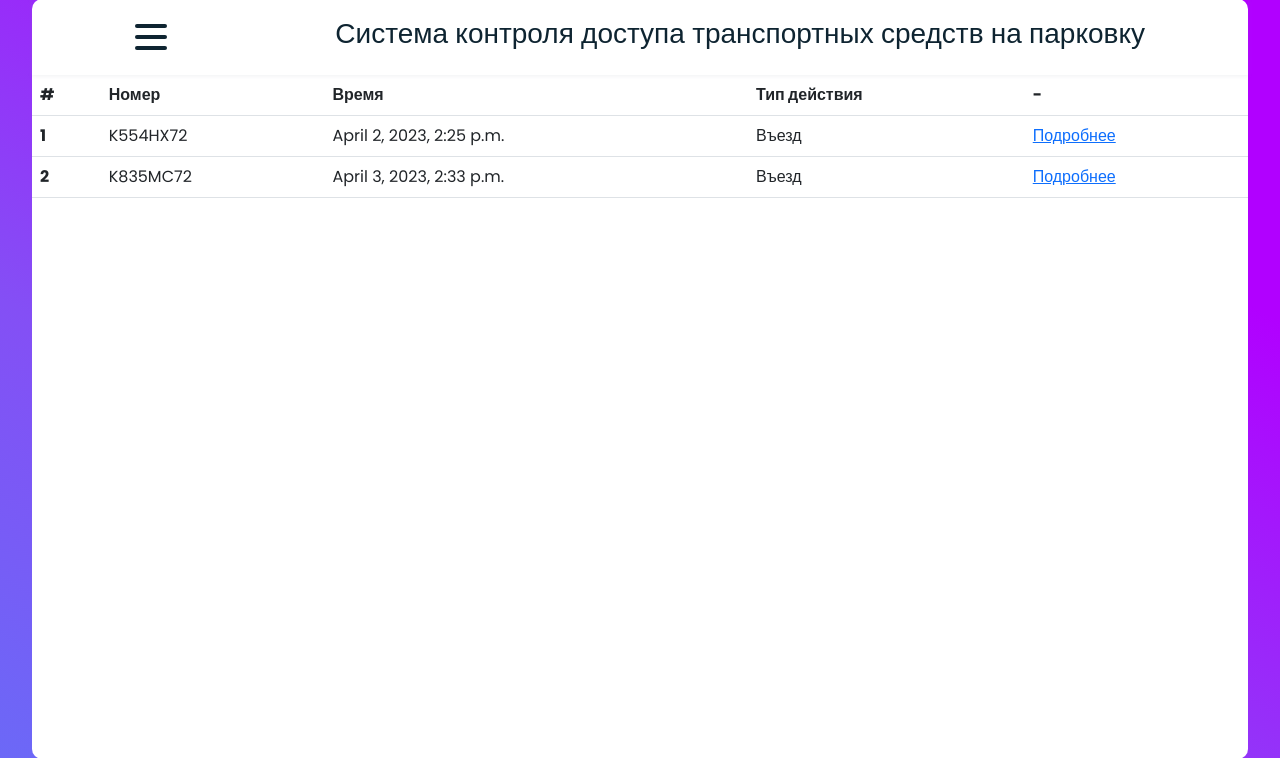
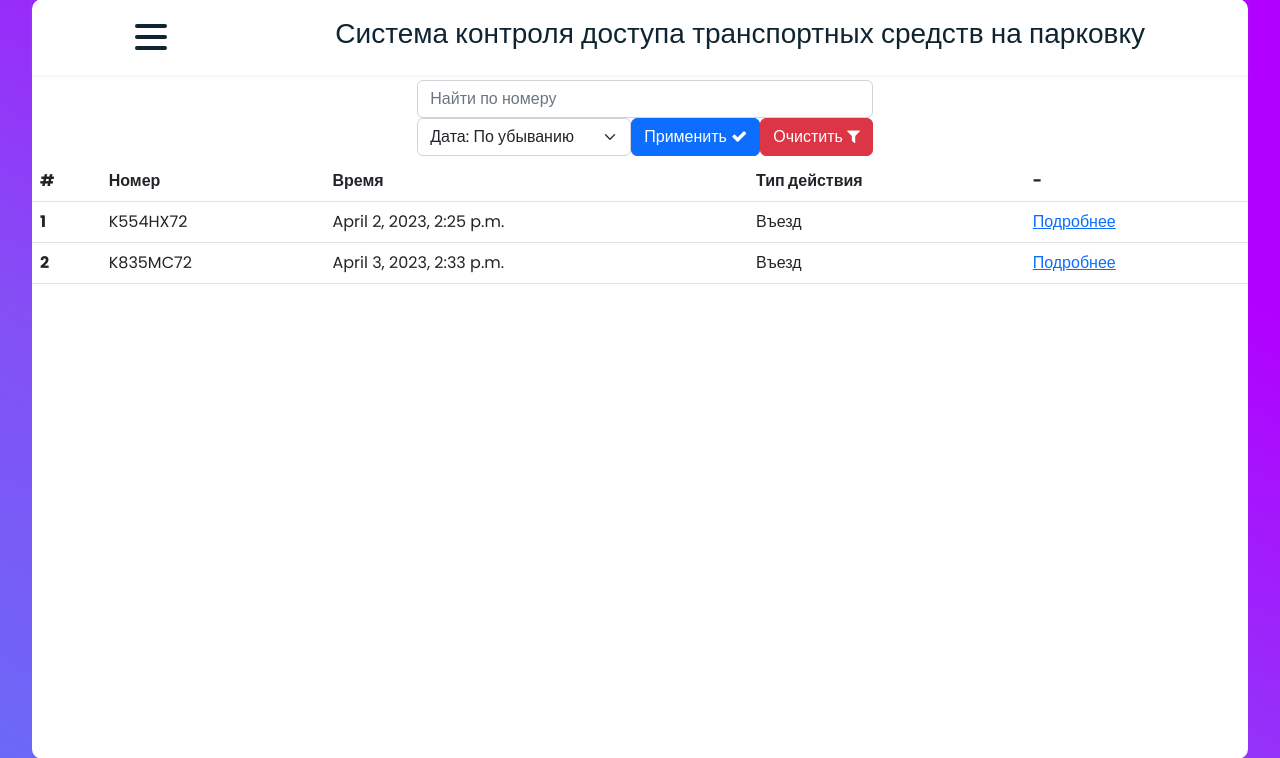
Before and after one commit to HENNESSYxie/NPR_web, a Django app: page /actions-history/ in a window 1280 px wide. Shown: the part 31-789 px from the top of the page. Run offline with Django 4.2, Linux system fonts and the light colour scheme; a user stored in the database is signed in; data comes from the database, SQL or seed files in the repository; both versions use the stored data as it was after the commit.

Commit message:
add search and order in actions history

```diff
--- a/NPR_web/carRegister/templates/carRegister/actions-history.html
+++ b/NPR_web/carRegister/templates/carRegister/actions-history.html
@@ -6,6 +6,27 @@
 {% endblock %}
 
 {% block content %}
+<div class="input-group" id="input-group" style="justify-content: center; margin: 5px;">
+  <form action="" method="POST" style="display: flex; flex-direction: column;">
+    {% csrf_token %}
+  <div class="form-outline">
+    <input type="search" id="form1" name="number" class="form-control" placeholder="Найти по номеру" />
+  </div>
+    <div style="display: flex;">
+    <div class="form-outline">
+     <select name="order" id="order" class="form-select">
+       <option value="desc"> Дата: По убыванию</option>
+      <option value="asc"> Дата: По возрастанию</option>
+    </select>
+      </div>
+  <button type="submit" class="btn btn-primary">
+  Применить <i class="fa fa-check"></i>
+  </button>
+      <a href="/actions-history/"><button class="btn btn-danger">Очистить <i class="fa fa-filter"></i></button></a>
+      </div>
+  </form>
+
+</div>
 <table class="table" id="table">
   <thead class="thead-dark">
     <tr>
@@ -31,12 +52,15 @@
 <script>
 const myCheckbox = document.querySelector('#my-checkbox');
 const table = document.getElementById('table');
+const search = document.getElementById('input-group');
 
 myCheckbox.addEventListener('change', () => {
   if (myCheckbox.checked) {
     table.style.display = 'none';
+    search.style.display = 'none';
   } else {
     table.style.display = 'table';
+    search.style.display = 'flex';
   }
 });
 </script>
--- a/NPR_web/carRegister/views.py
+++ b/NPR_web/carRegister/views.py
@@ -6,7 +6,7 @@ from django.views.generic.detail import DetailView
 from django.contrib.auth.decorators import login_required
 from django.contrib.auth.mixins import LoginRequiredMixin
 from django.views.decorators import gzip
-from .models import Point, CarRegister
+from .models import Point, CarRegister, WhiteList
 import pytz
 
 
@@ -40,8 +40,23 @@ def last_point(request):
 
 @login_required(login_url='/account/login')
 def actions_history(request):
-    car_register = CarRegister.objects.all()
-    return render(request, 'carRegister/actions-history.html', {'objects': car_register})
+    objects = {}
+    if request.method == 'POST':
+        number = request.POST.get('number').upper()
+        order = request.POST.get('order')
+        if number:
+            number = WhiteList.objects.filter(car_number=number)
+            cars = CarRegister.objects.filter(employee__in=number)
+        else:
+            cars = CarRegister.objects.all()
+
+        if order == "desc":
+            objects["objects"] = cars.order_by('-date')
+        else:
+            objects["objects"] = cars.order_by('date')
+    else:
+        objects["objects"] = CarRegister.objects.all()
+    return render(request, 'carRegister/actions-history.html', objects)
 
 
 class MyModelDetailView(LoginRequiredMixin, DetailView):
```
Also changed, not shown: NPR_web/db.sqlite3, NPR_web/images/carRegister/Screenshot_20230403_143230.png (added).
